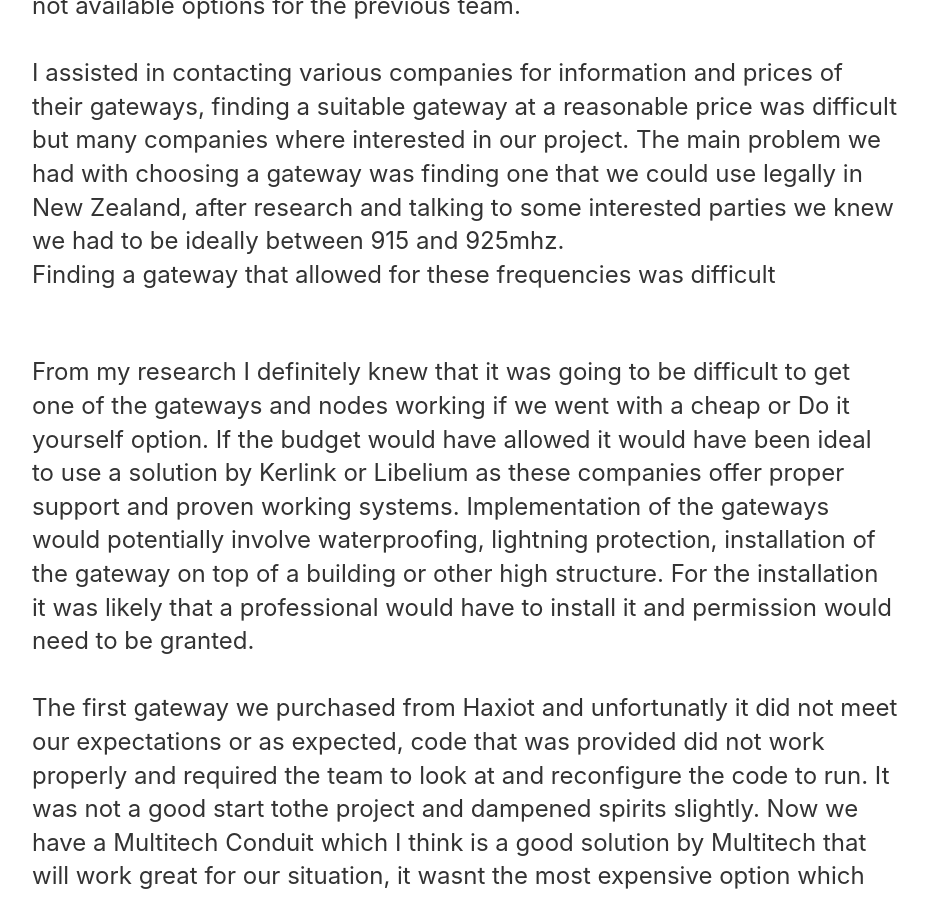
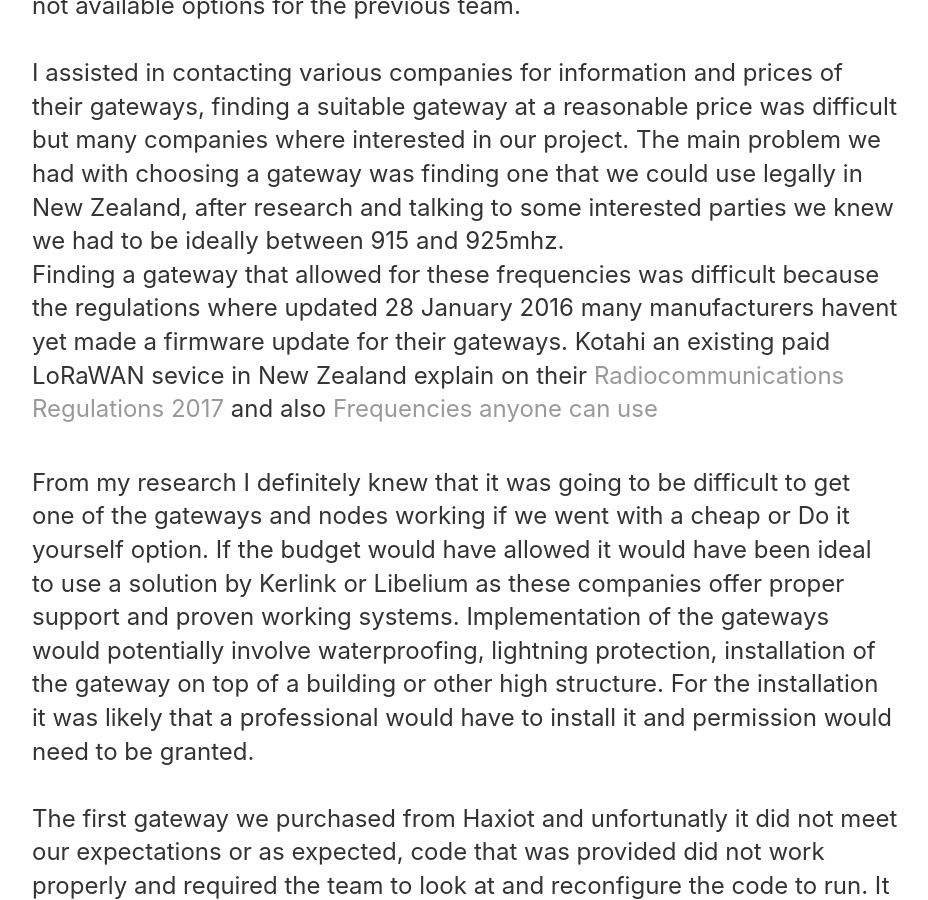
Before and after one commit to CampbellMcDowall/CampbellMcDowall.github.io, a Jekyll site: the page built from projectOne.html, in a window 1280 px wide and 900 px high, scrolled down 1050 px. Shown: the whole window, without its empty margins (175-1103 px from the left). Built offline with Jekyll 4.4.1, drawn with Linux system fonts in a browser that asks for light colours; nearby versions of some CDN libraries.

Commit message:
Update projectOne.html

```diff
--- a/projectOne.html
+++ b/projectOne.html
@@ -36,9 +36,12 @@
 				I assisted in contacting various companies for information and prices of their gateways, finding a suitable gateway at a reasonable price was
 				difficult but many companies where interested in our project.  The main problem we had with choosing a gateway was finding one that we could use legally in New Zealand,
 				after research and talking to some interested parties we knew we had to be ideally between 915 and 925mhz.<br>
-				Finding a gateway that allowed for these frequencies was difficult
+				Finding a gateway that allowed for these frequencies was difficult because the regulations where updated 28 January 2016 many manufacturers havent yet made a firmware update for their gateways.
+				Kotahi an existing paid LoRaWAN sevice in New Zealand explain on their <a href="https://kotahi.net/radio-frequencies-bands-and-inspections/>website</a> about why they are using the 800mhz band,
+				we are lucky that the Multitech conduit has firmware suited for the higher 915-925mhz band that is also available for use.<br>
+				<a href="https://gazette.govt.nz/notice/id/2017-go415">Radiocommunications Regulations 2017</a> and also <a href="https://www.rsm.govt.nz/consumers/frequencies-anyone-can-use">Frequencies anyone can use</a>
 			</p>
-			<br><br>
+			<br>
 			<p>
 				From my research I definitely knew that it was going to be difficult to get one of the gateways and nodes working if we went with a cheap or Do it yourself option.
 				If the budget would have allowed it would have been ideal to use a solution by Kerlink or Libelium as these companies offer proper support and proven working systems.
```
